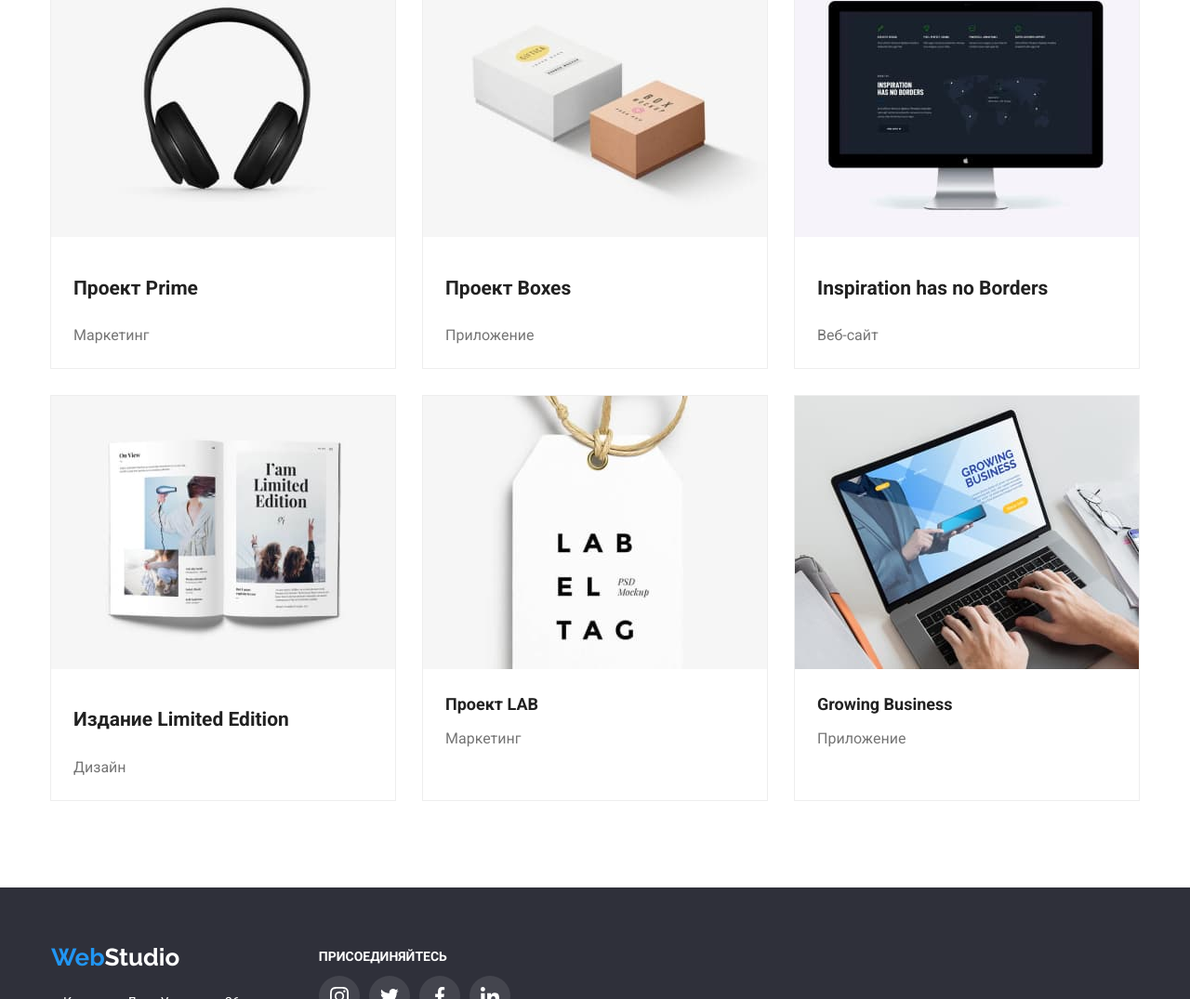
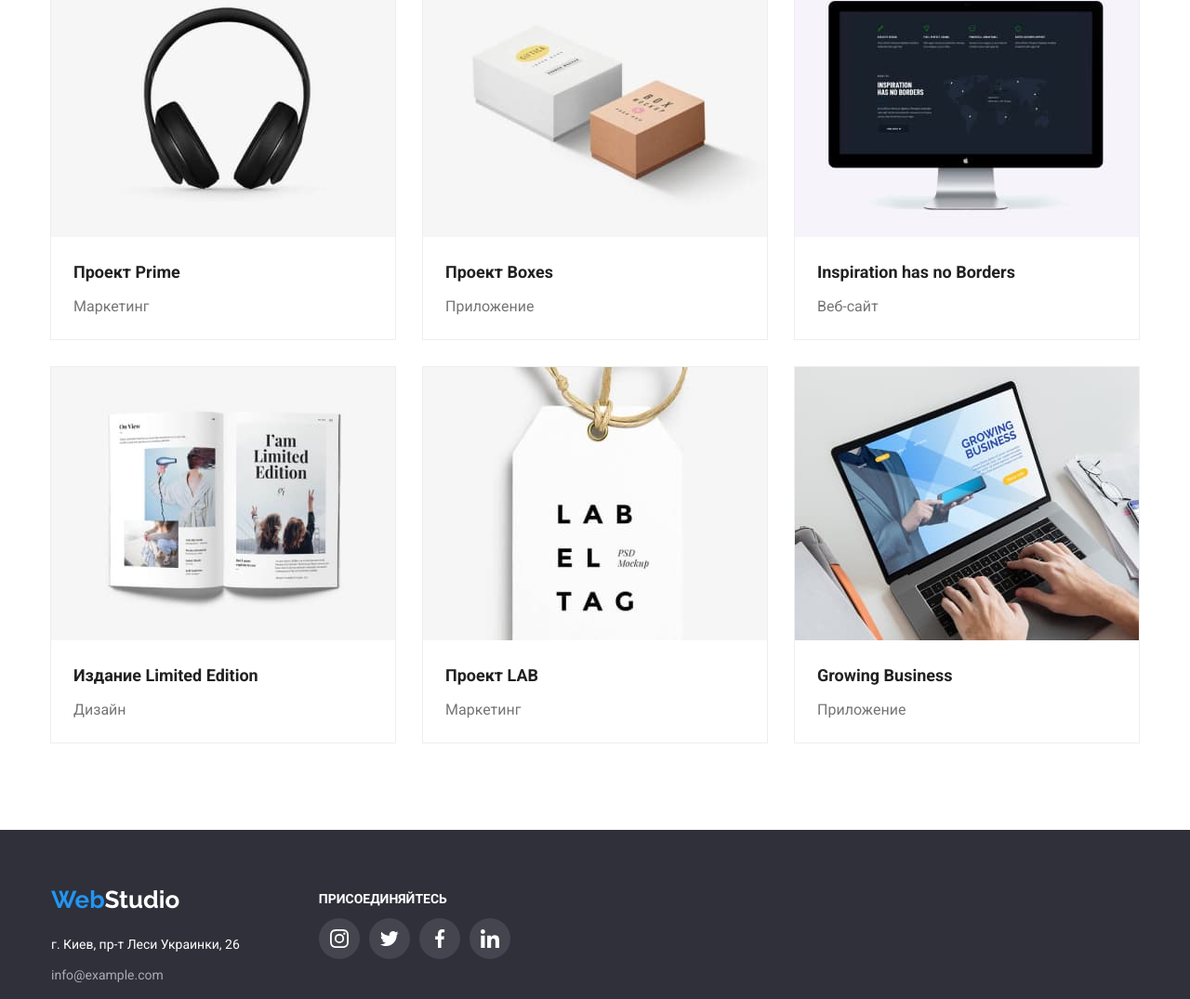
Before and after one commit to AndriyKryvopysha/goit-markup-hw-04, a plain HTML site: page portfolio.html in a window 1280 px wide. Shown: the part 744-1819 px from the top of the page at 93% size. Drawn offline with Linux system fonts and the light colour scheme.

Commit message:
h2 project-name compare

```diff
--- a/portfolio.html
+++ b/portfolio.html
@@ -85,7 +85,7 @@
             <li class="projects-container">
               <img src="./images/mark1.jpg" alt="Наушники" width="370" />
               <div class="project-text">
-                <h2 class="projects-name">Проект Prime</h2>
+                <h2 class="project-name">Проект Prime</h2>
                 <p class="project-type">Маркетинг</p>
               </div>
             </li>
@@ -93,7 +93,7 @@
             <li class="projects-container">
               <img src="./images/app2.jpg" alt="Две коробки" width="370" />
               <div class="project-text">
-                <h2 class="projects-name">Проект Boxes</h2>
+                <h2 class="project-name">Проект Boxes</h2>
                 <p class="project-type">Приложение</p>
               </div>
             </li>
@@ -101,7 +101,7 @@
             <li class="projects-container">
               <img src="./images/web2.jpg" alt="Монитор" width="370" />
               <div class="project-text">
-                <h2 class="projects-name">Inspiration has no Borders</h2>
+                <h2 class="project-name">Inspiration has no Borders</h2>
                 <p class="project-type">Веб-сайт</p>
               </div>
             </li>
@@ -109,7 +109,7 @@
             <li class="projects-container">
               <img src="./images/dys2.jpg" alt="Разворот журнала" width="370" />
               <div class="project-text">
-                <h2 class="projects-name">Издание Limited Edition</h2>
+                <h2 class="project-name">Издание Limited Edition</h2>
                 <p class="project-type">Дизайн</p>
               </div>
             </li>
```
